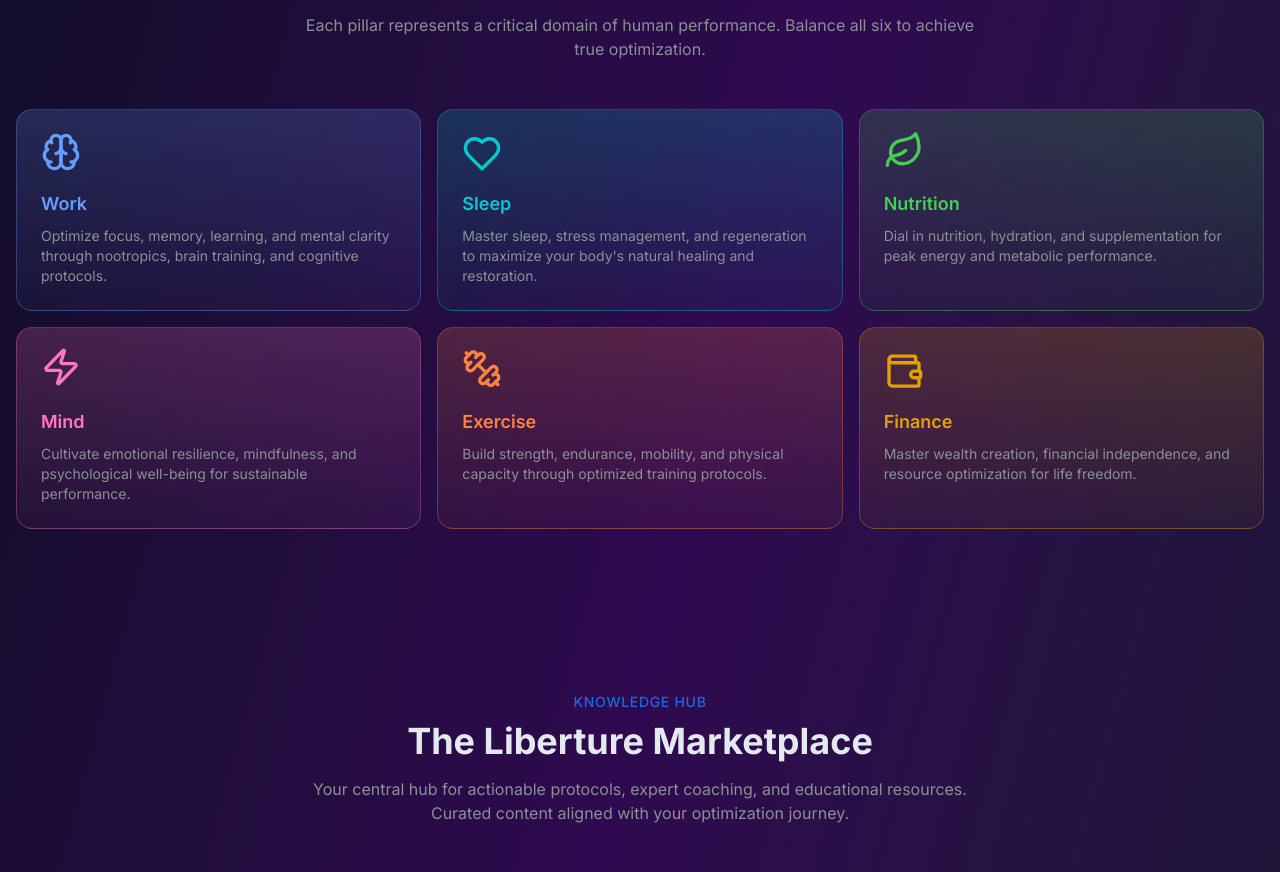
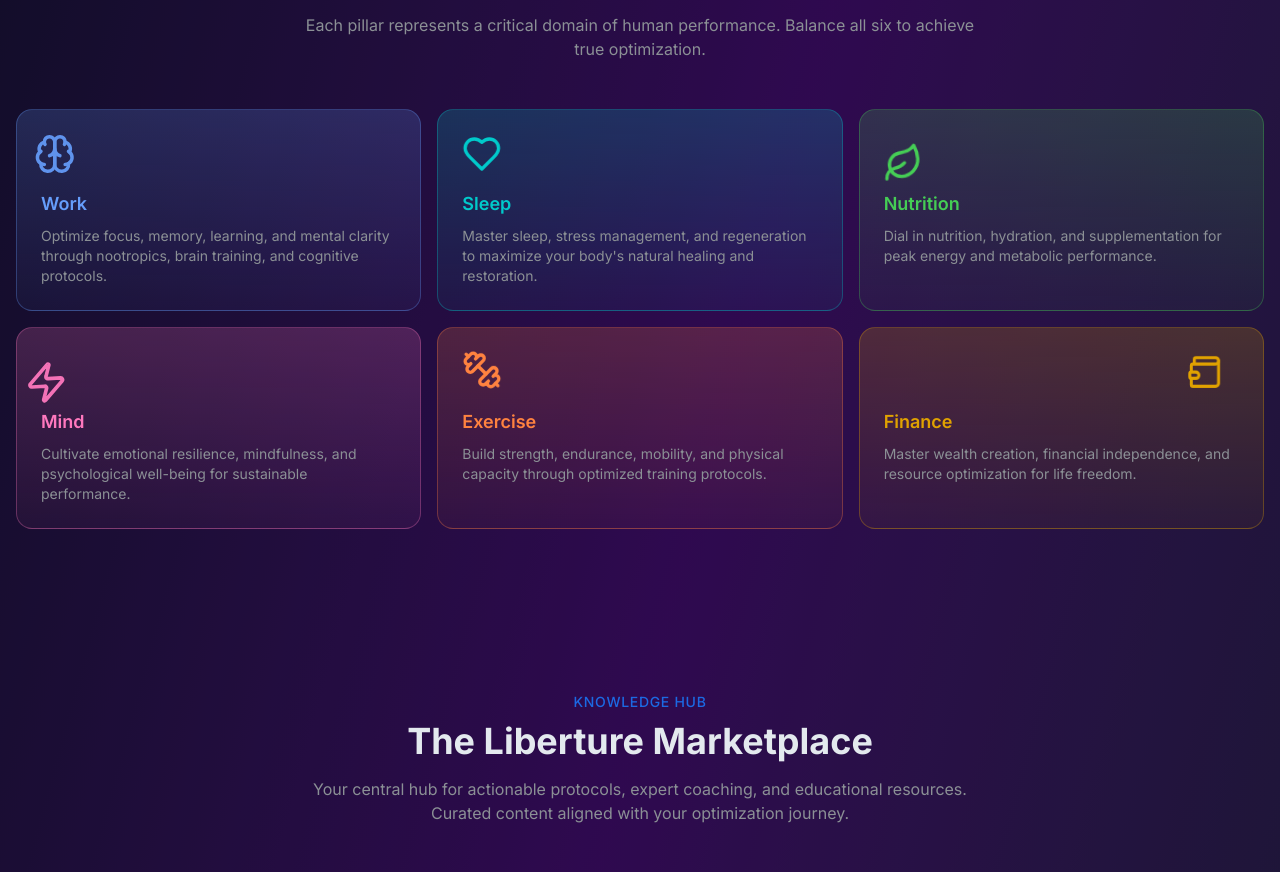
Before and after one commit to Liberture/liberture, a Next.js app: page / in a window 1280 px wide. Shown: the part 1651-2523 px from the top of the page. Built offline with nearby package versions, Linux system fonts and the light colour scheme; no server answers.

Commit message:
Add specific animations to each pillar icon (brain pulse, heart beat, leaf sway, zap flash, dumbbell lift, wallet flip)

```diff
--- a/app/(site)/(landing)/landing-pillars.tsx
+++ b/app/(site)/(landing)/landing-pillars.tsx
@@ -2,8 +2,85 @@
 
 import { motion } from "framer-motion"
 import { PILLAR_ICON_MAP, PILLAR_STYLES } from "@/lib/pillars"
-import { translations } from "@/lib/translations"
+import { translations, type PillarId } from "@/lib/translations"
 import { LandingSection, LandingSectionHeader } from "./landing-section"
+
+// Custom animations for each pillar icon
+const PILLAR_ANIMATIONS: Record<PillarId, any> = {
+  cognition: {
+    // Brain: thinking pulse effect
+    animate: {
+      scale: [1, 1.1, 1],
+      opacity: [1, 0.8, 1],
+    },
+    transition: {
+      duration: 2,
+      repeat: Infinity,
+      ease: "easeInOut",
+    },
+  },
+  recovery: {
+    // Heart: heartbeat rhythm
+    animate: {
+      scale: [1, 1.15, 1, 1.05, 1],
+    },
+    transition: {
+      duration: 1.5,
+      repeat: Infinity,
+      ease: "easeInOut",
+      times: [0, 0.2, 0.3, 0.5, 1],
+    },
+  },
+  fueling: {
+    // Leaf: gentle swaying and breathing
+    animate: {
+      rotate: [-5, 5, -5],
+      scale: [1, 1.05, 1],
+    },
+    transition: {
+      duration: 3,
+      repeat: Infinity,
+      ease: "easeInOut",
+    },
+  },
+  mental: {
+    // Zap: electric spark flash
+    animate: {
+      opacity: [1, 0.5, 1, 0.7, 1],
+      scale: [1, 1.1, 1],
+      rotate: [0, 5, -5, 0],
+    },
+    transition: {
+      duration: 2.5,
+      repeat: Infinity,
+      ease: "easeInOut",
+    },
+  },
+  physicality: {
+    // Dumbbell: lifting motion
+    animate: {
+      y: [0, -8, 0],
+      rotate: [-2, 2, -2],
+    },
+    transition: {
+      duration: 2,
+      repeat: Infinity,
+      ease: "easeInOut",
+    },
+  },
+  finance: {
+    // Wallet: opening/closing or coin flip effect
+    animate: {
+      rotateY: [0, 180, 360],
+      scale: [1, 0.95, 1],
+    },
+    transition: {
+      duration: 4,
+      repeat: Infinity,
+      ease: "easeInOut",
+    },
+  },
+}
 
 export function LandingPillars() {
   const { pillars } = translations.en.landing
@@ -16,6 +93,8 @@
         {pillarContent.map((pillar, index) => {
           const Icon = PILLAR_ICON_MAP[pillar.id]
           const { gradient, border, text } = PILLAR_STYLES[pillar.id]
+          const animation = PILLAR_ANIMATIONS[pillar.id]
+
           return (
             <motion.div
               key={pillar.id}
@@ -26,14 +105,9 @@
               transition={{ delay: index * 0.1, duration: 0.5 }}
             >
               <motion.div
-                animate={{
-                  y: [0, -5, 0],
-                }}
-                transition={{
-                  duration: 2 + index * 0.2,
-                  repeat: Infinity,
-                  ease: "easeInOut",
-                }}
+                animate={animation.animate}
+                transition={animation.transition}
+                style={{ transformStyle: "preserve-3d" }}
               >
                 <Icon className={`h-10 w-10 ${text} mb-4`} />
               </motion.div>
```
